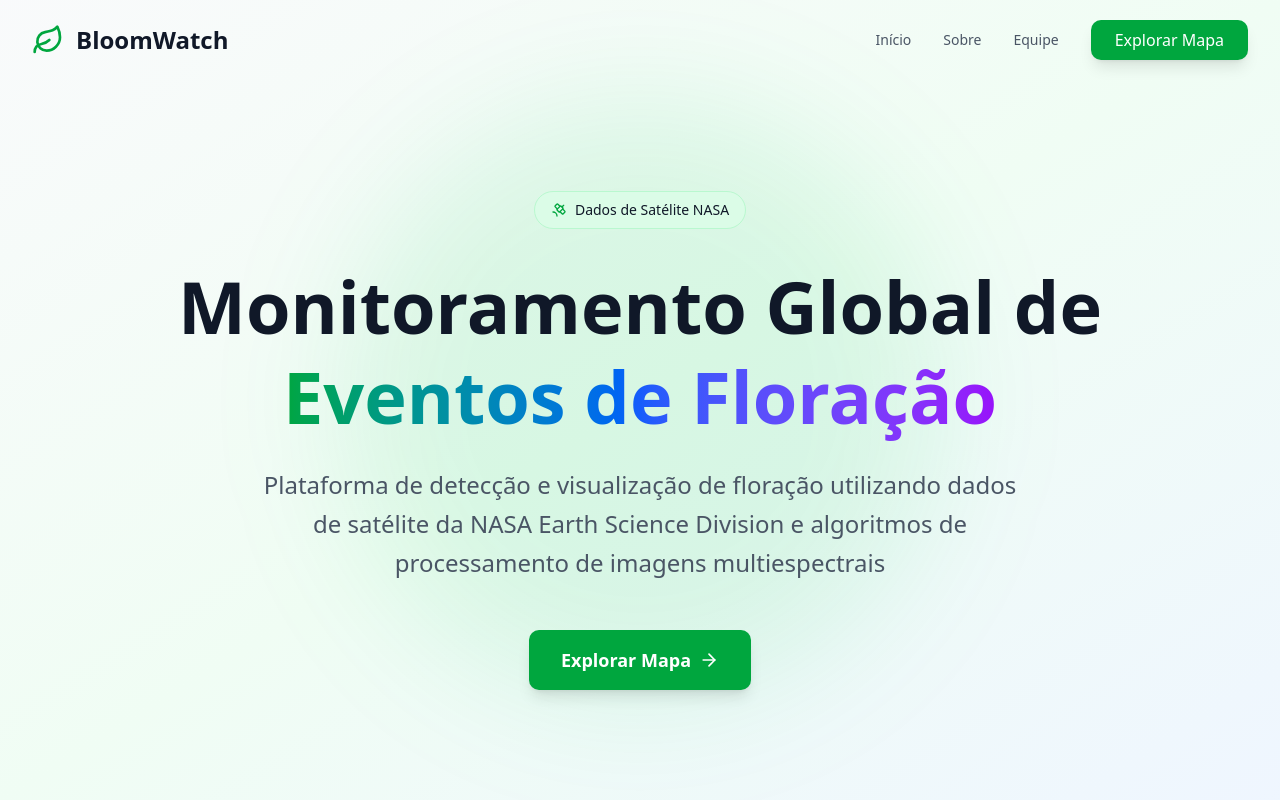
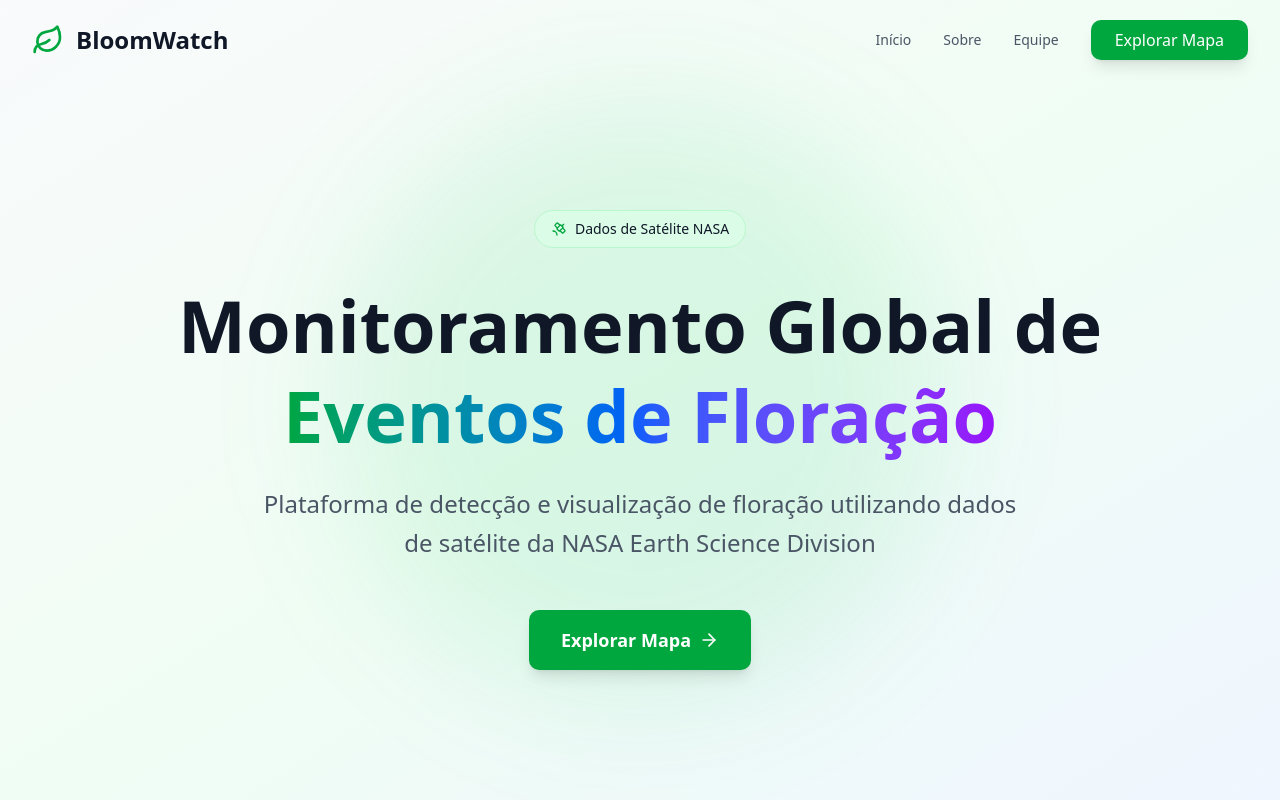
Before and after one commit to usGuri-Dufutti/usGuri_Dufutti-frontend, a React (Vite) app: page / in a window 1280 px wide. Shown: the top 800 px of the page. Built offline with nearby package versions, Linux system fonts and the light colour scheme.

Commit message:
fix text

```diff
--- a/src/components/HeroSection.tsx
+++ b/src/components/HeroSection.tsx
@@ -38,7 +38,7 @@ export function HeroSection() {
           {/* Description */}
           <p className="text-lg sm:text-xl md:text-2xl text-gray-600 dark:text-gray-300 mb-12 max-w-3xl mx-auto leading-relaxed">
             Plataforma de detecção e visualização de floração utilizando dados de satélite da NASA Earth Science
-            Division e algoritmos de processamento de imagens multiespectrais
+            Division
           </p>
 
           {/* CTA Buttons */}
```
